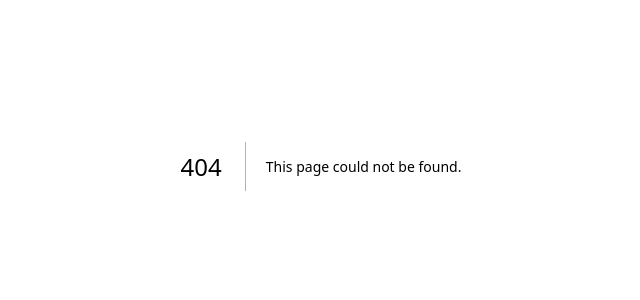
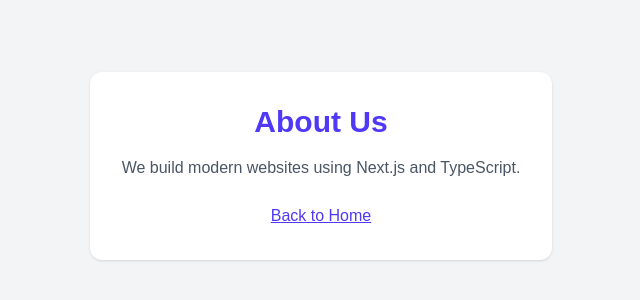
Before and after one commit to Huzaifabaloch9t-dev/simple-web, a Next.js app: page /about in a window 1280 px wide. Before the commit this address had no page. Shown: the part 234-534 px from the top of the page, without its empty margins (319-959 px from the left). Built offline with nearby package versions, Linux system fonts and the light colour scheme.

Commit message:
add about page

```diff
--- /dev/null
+++ b/src/app/about/page.tsx
@@ -0,0 +1,20 @@
+import Link from "next/link";
+
+export default function About() {
+  return (
+    <main className="min-h-screen flex items-center justify-center bg-gray-100 px-6">
+      <div className="bg-white p-8 rounded-xl shadow max-w-xl text-center">
+        <h1 className="text-3xl font-bold text-indigo-600 mb-4">
+          About Us
+        </h1>
+        <p className="text-gray-600 mb-6">
+          We build modern websites using Next.js and TypeScript.
+        </p>
+
+        <Link href="/" className="text-indigo-600 underline">
+          Back to Home
+        </Link>
+      </div>
+    </main>
+  );
+}
```
